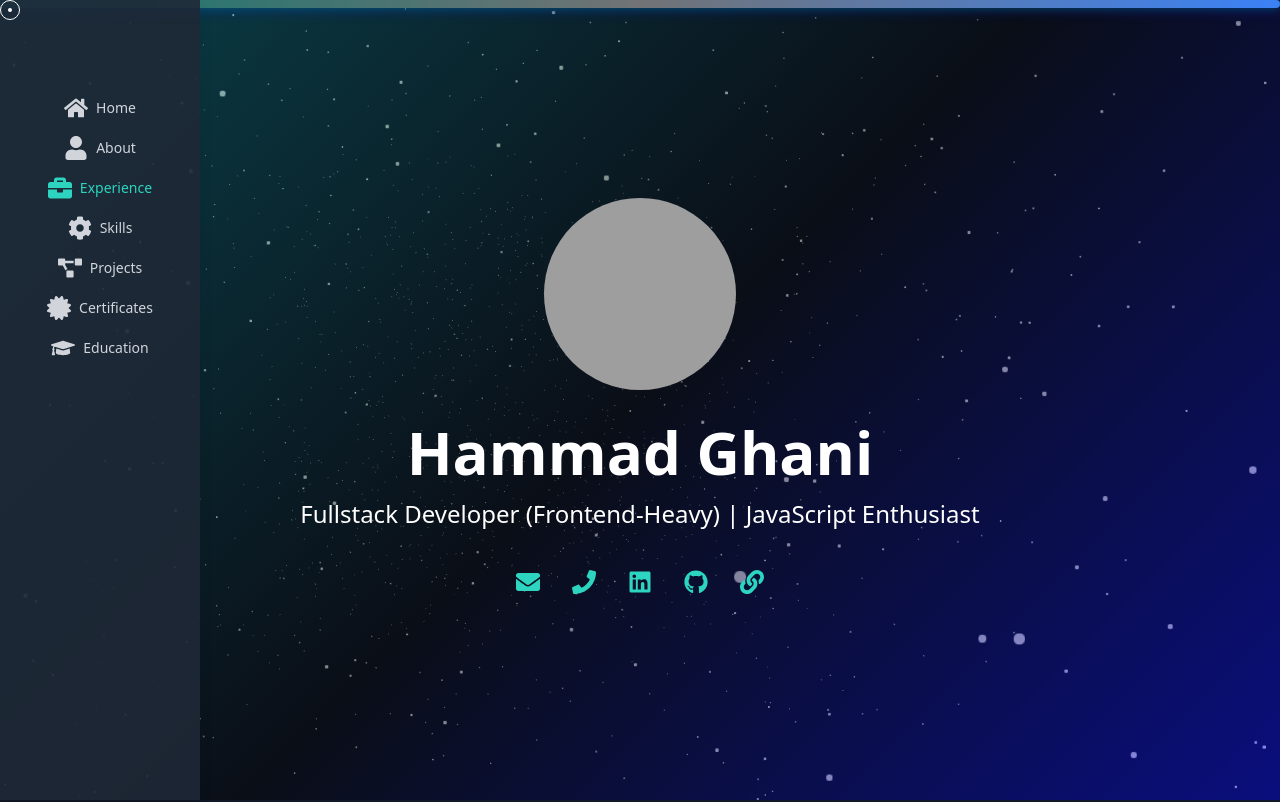
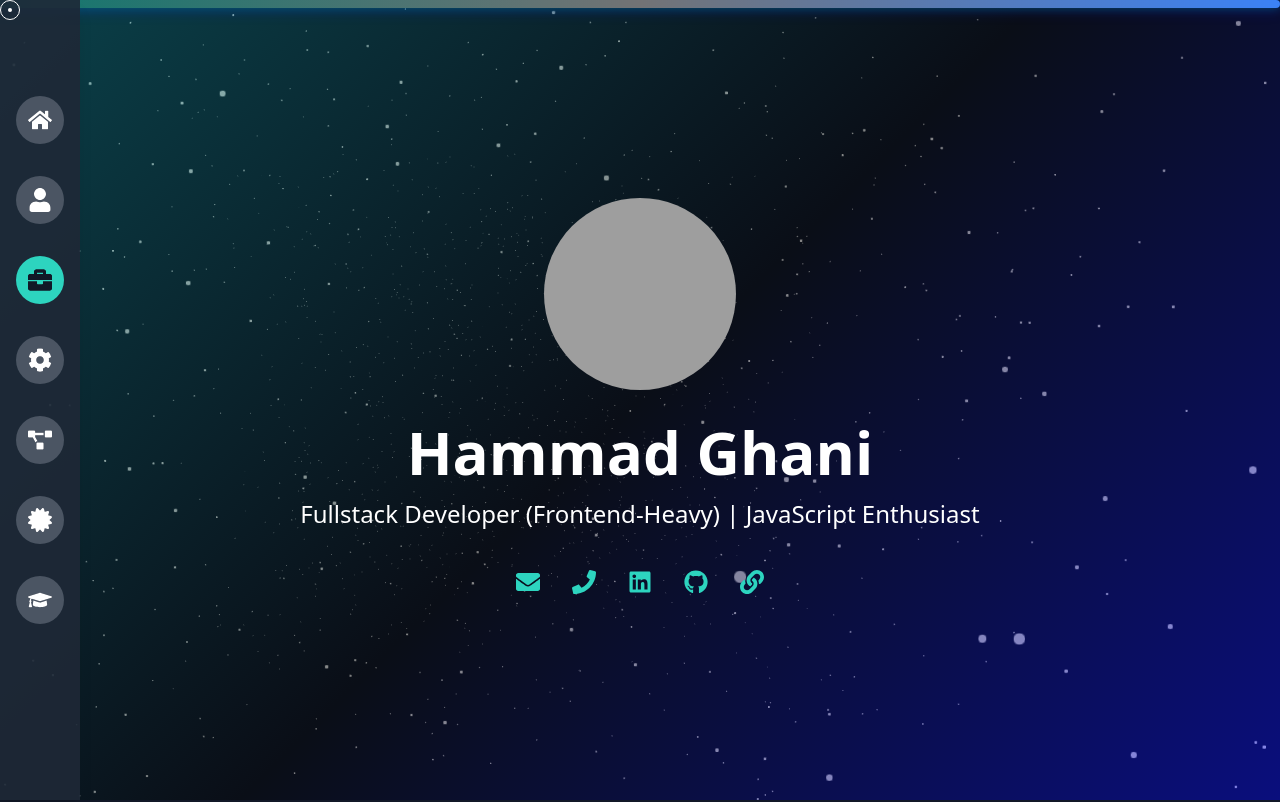
Before and after one commit to Muhammad-Hammad/Hammad-portfolio, a React (Vite) app: page / in a window 1280 px wide. Shown: the top 802 px of the page. Built offline with nearby package versions, Linux system fonts and the light colour scheme; grey boxes are pictures that could not be loaded.

Commit message:
sidebar improved

```diff
--- a/src/components/Portfoliov2.jsx
+++ b/src/components/Portfoliov2.jsx
@@ -242,9 +242,27 @@ export default function Portfolio() {
   const [activeSection, setActiveSection] = useState('hero');
   const { scrollYProgress } = useScroll();
   const width = useTransform(scrollYProgress, [0, 1], ['0%', '100%']);
-  const [isSidebarOpen, setIsSidebarOpen] = useState(false);
+  const [isSidebarOpen, setIsSidebarOpen] = useState(true);
+  const [hoveredIcon, setHoveredIcon] = useState(null);
+  const sectionRefs = useRef({});
 
-  const sectionRefs = useRef({});
+  const longPressTimeoutRef = useRef(null); // To store timeout for long press
+
+  const handleTouchStart = id => {
+    // Start the long press detection
+    longPressTimeoutRef.current = setTimeout(() => {
+      setHoveredIcon(id); // Trigger hover state on long press
+    }, 500); // Adjust the duration to your preference
+  };
+
+  const handleTouchEnd = () => {
+    // Clear long press timeout on touch end
+    if (longPressTimeoutRef.current) {
+      clearTimeout(longPressTimeoutRef.current);
+      longPressTimeoutRef.current = null;
+    }
+    setHoveredIcon(null); // Reset hover state after touch ends
+  };
 
   useEffect(() => {
     const handleScroll = () => {
@@ -279,7 +297,7 @@ export default function Portfolio() {
 
   return (
     <div className="bg-gray-900 text-white">
-      <div className="fixed top-4 left-4 z-50 lg:hidden">
+      <div className="fixed top-4 left-4 z-[100] lg:hidden">
         <button
           className="text-white focus:outline-none"
           onClick={() => setIsSidebarOpen(prev => !prev)}
@@ -318,7 +336,7 @@ export default function Portfolio() {
           )}
         </button>
       </div>
-      <motion.nav
+      {/* <motion.nav
         className={`fixed left-0 top-0 h-full z-40 bg-gray-800 bg-opacity-90 shadow-lg transform transition-transform duration-300
           ${
             isSidebarOpen ? 'translate-x-0' : '-translate-x-full'
@@ -346,6 +364,72 @@ export default function Portfolio() {
                 <section.icon className="w-6 h-6" />
                 {isSidebarOpen && <span className="ml-2">{section.title}</span>}
               </button>
+            </motion.li>
+          ))}
+        </ul>
+      </motion.nav> */}
+      <motion.nav
+        className={`fixed left-0 top-0 h-full z-50 bg-gray-800 bg-opacity-90 shadow-lg w-20 duration-200 ${
+          isSidebarOpen ? 'translate-x-0' : '-translate-x-full'
+        }`}
+        // initial={{ width: '0px' }}
+        // animate={{ width: isSidebarOpen ? '60px' : '0px' }}
+      >
+        <ul className="flex flex-col items-center space-y-8 p-4 mt-20">
+          {sections.map(section => (
+            <motion.li
+              key={section.id}
+              className="relative"
+              onHoverStart={() => setHoveredIcon(section.id)}
+              onHoverEnd={() => setHoveredIcon(null)}
+              onTouchStart={() => handleTouchStart(section.id)} // For touch devices
+              onTouchEnd={handleTouchEnd} // Reset hover state on touch end
+            >
+              <div className="relative w-12 h-12">
+                {/* Dark icon (stays in place) */}
+                <div
+                  className={`absolute inset-0 flex items-center justify-center rounded-full ${
+                    // activeSection === section.id
+                    //   ? 'bg-teal-400 text-gray-900'
+                    //   : 'bg-gray-700 text-gray-500'
+                    activeSection === section.id
+                      ? 'bg-teal-400 text-gray-900'
+                      : 'bg-gray-600 text-gray-900'
+                  }`}
+                  onClick={() => scrollTo(section.id)}
+                >
+                  <section.icon className="w-6 h-6" />
+                </div>
+
+                {/* Colored icon (moves and tilts on hover) */}
+                <motion.div
+                  className={`absolute inset-0 flex items-center justify-center rounded-full ${
+                    activeSection === section.id ? 'text-gray-900' : ''
+                  }`}
+                  initial={false}
+                  animate={
+                    hoveredIcon === section.id
+                      ? { x: 40, rotate: 15, scale: 1.2, color: 'white' }
+                      : { x: 0, rotate: 0, scale: 1 }
+                  }
+                  transition={{ type: 'spring', stiffness: 300, damping: 20 }}
+                  onClick={() => scrollTo(section.id)}
+                >
+                  <section.icon className="w-6 h-6" />
+                </motion.div>
+              </div>
+
+              {/* Text label */}
+              {hoveredIcon === section.id && (
+                <motion.div
+                  initial={{ opacity: 0, x: 10 }}
+                  animate={{ opacity: 1, x: 40 }}
+                  exit={{ opacity: 0, x: 10 }}
+                  className="absolute left-full top-1/2 -translate-y-1/2 bg-gray-800 text-white px-3 py-1 rounded-md whitespace-nowrap shadow-lg"
+                >
+                  {section.title}
+                </motion.div>
+              )}
             </motion.li>
           ))}
         </ul>
```
